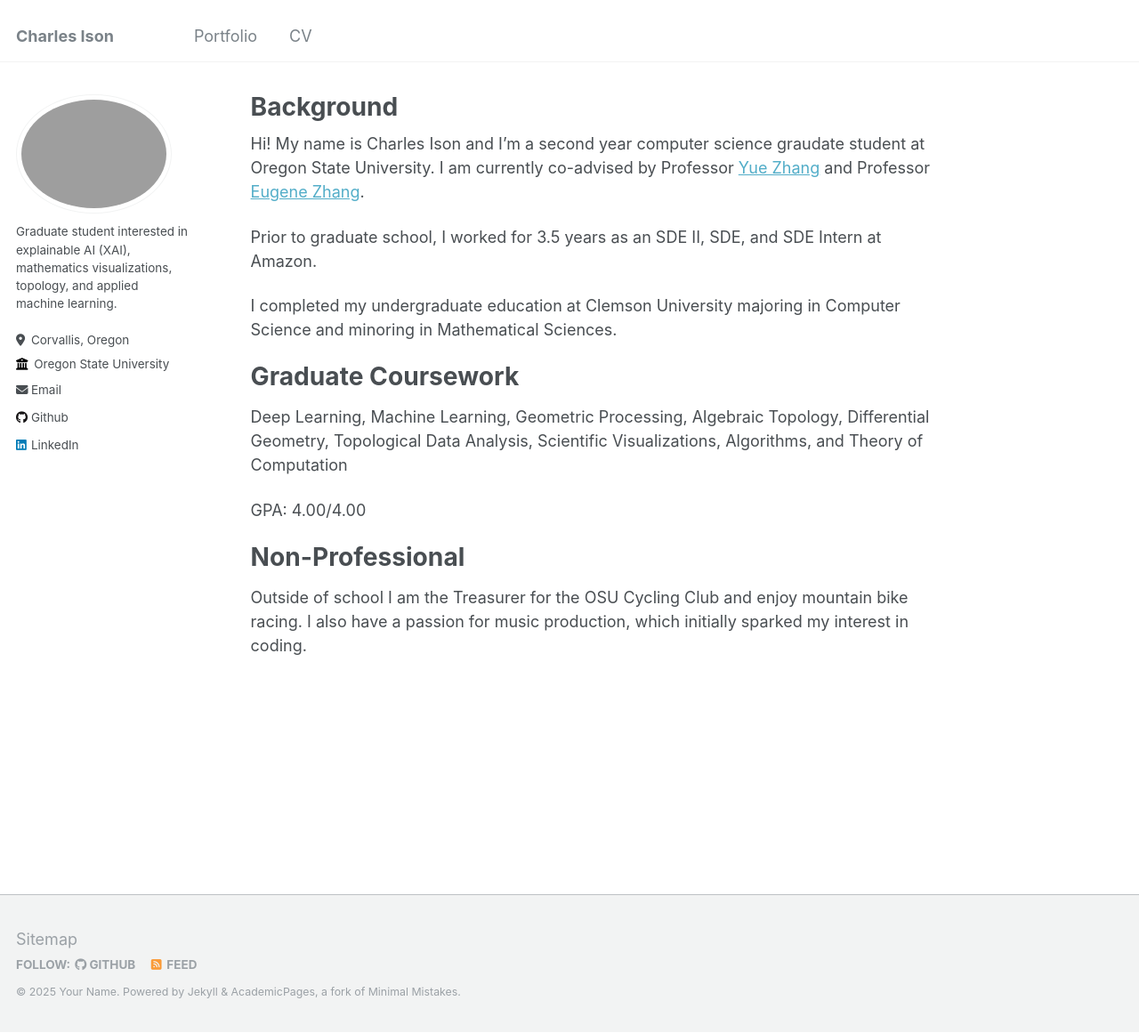
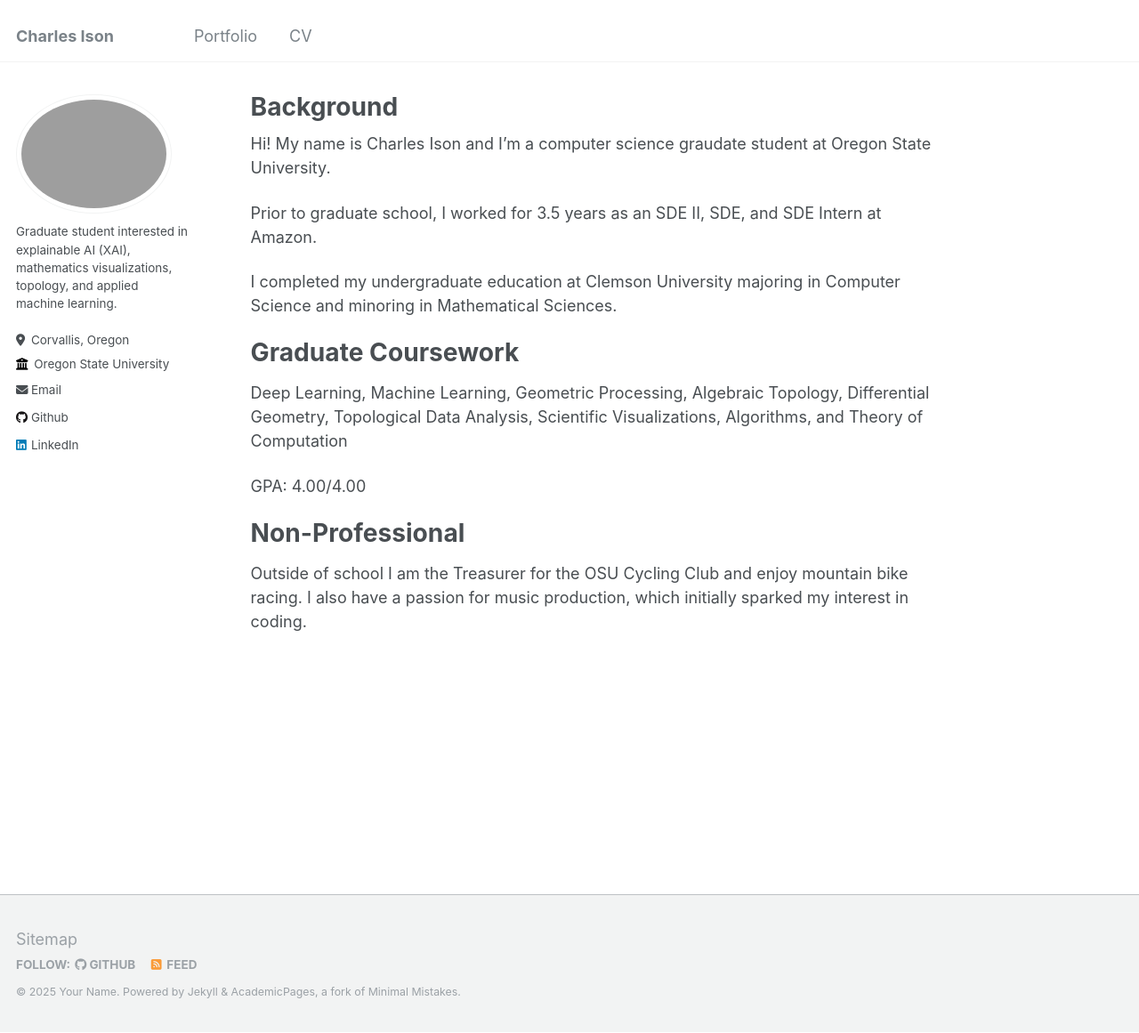
Before and after one commit to charles-ison/charles-ison.github.io, a Jekyll site: the page built from _pages/about.md, in a window 1280 px wide and 1161 px high. Shown: the whole window at 89% size. Built offline with Jekyll 4.4.1, drawn with Linux system fonts in a browser that asks for light colours.

Commit message:
Update about.md

```diff
--- a/_pages/about.md
+++ b/_pages/about.md
@@ -7,7 +7,7 @@ redirect_from:
   - /about.html
 ---
 
-Hi! My name is Charles Ison and I'm a second year computer science graudate student at Oregon State University. I am currently co-advised by Professor [Yue Zhang](https://web.engr.oregonstate.edu/~zhangyue/) and  Professor [Eugene Zhang](https://web.engr.oregonstate.edu/~zhange/).
+Hi! My name is Charles Ison and I'm a computer science graudate student at Oregon State University.
 
 Prior to graduate school, I worked for 3.5 years as an SDE II, SDE, and SDE Intern at Amazon.
 
```
